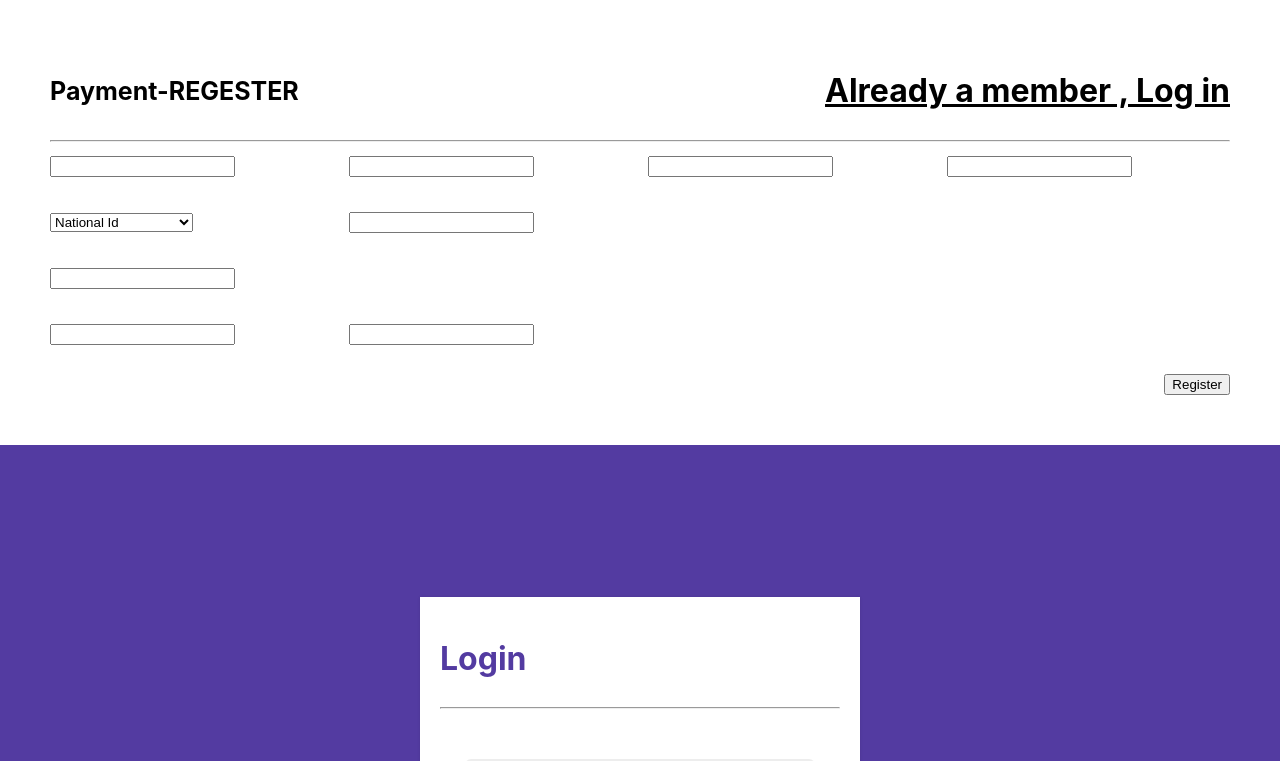
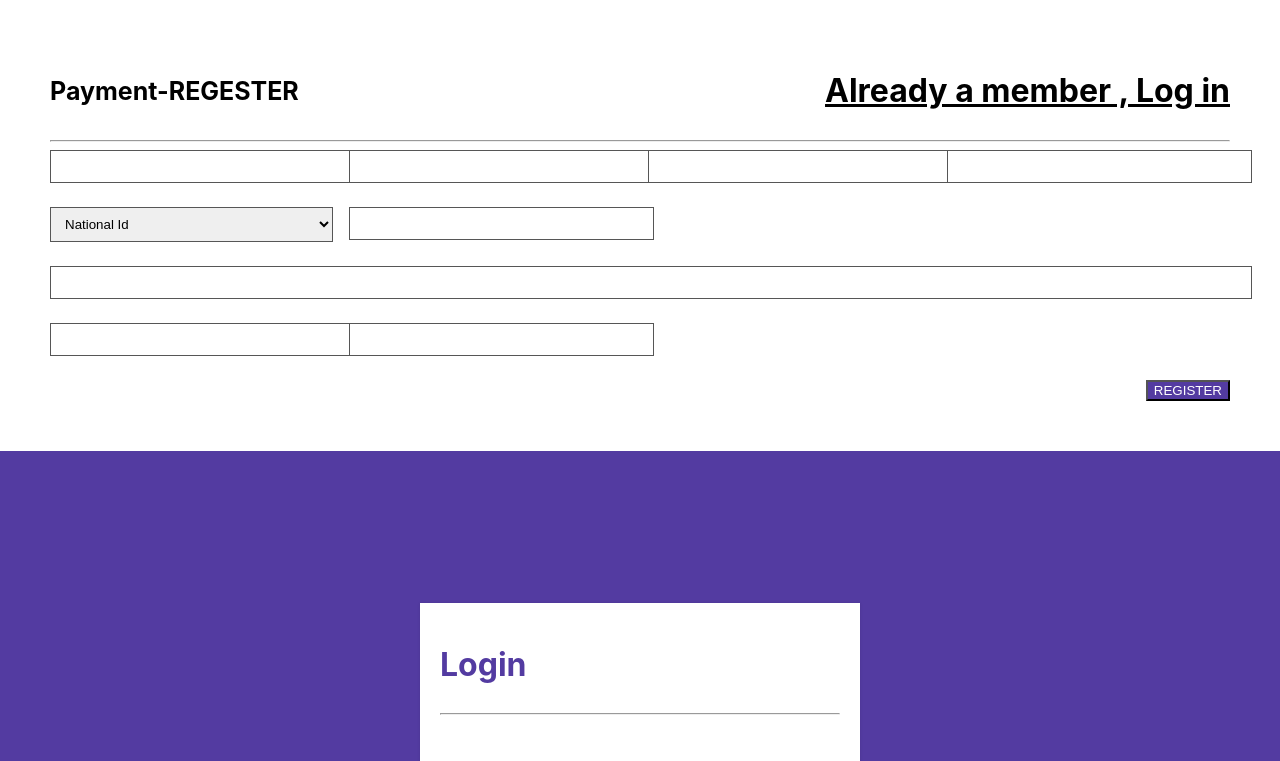
Before and after one commit to rohini125/Currency-Exchanger, a React (Create React App) app in the folder client/: page / in a window 1280 px wide. Shown: the top 761 px of the page. Built offline with nearby package versions, Linux system fonts and the light colour scheme.

Commit message:
adding form element styles

```diff
--- a/client/src/Stylesheets/form-elements.css
+++ b/client/src/Stylesheets/form-elements.css
@@ -0,0 +1,25 @@
+input , select ,textarea{
+    border:1px solid rgb(86,86,86);
+    padding:8px 10px;
+    width:100%;
+}
+
+input:focus, select:focus , textarea:focus{
+    border:1px solid rgb(34,34,34);
+    outline:none;
+}
+
+.primary-contained-btn{
+    background-color: var(--primary);
+    color:white;
+    padding:8px,20px;
+    text-transform: uppercase;
+}
+
+.primary-outlined-btn{
+    background-color: white;
+    color:var(--primary);
+    padding:8px 20px;
+    text-transform: uppercase;
+    border:1px solid var(--primary);
+}
```
